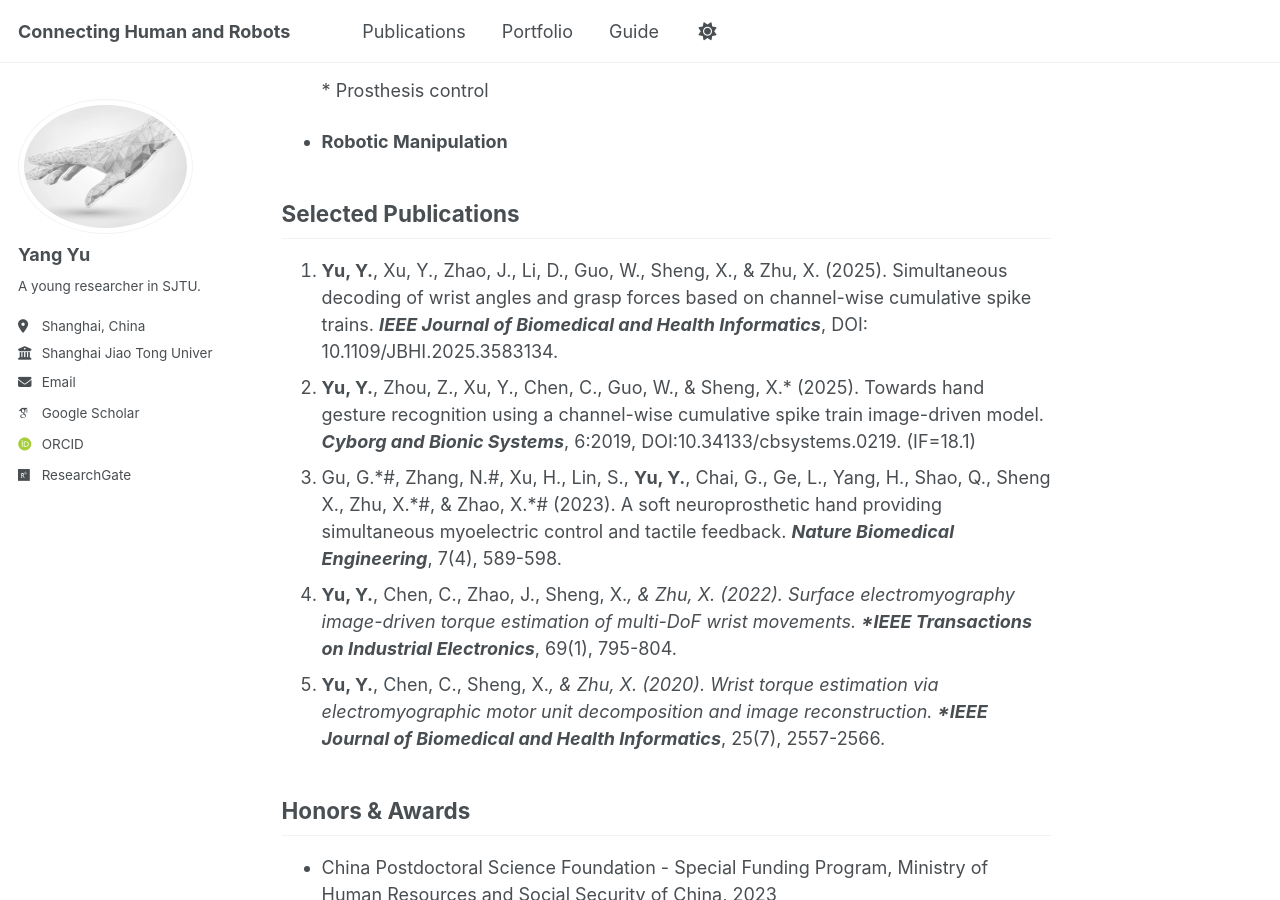
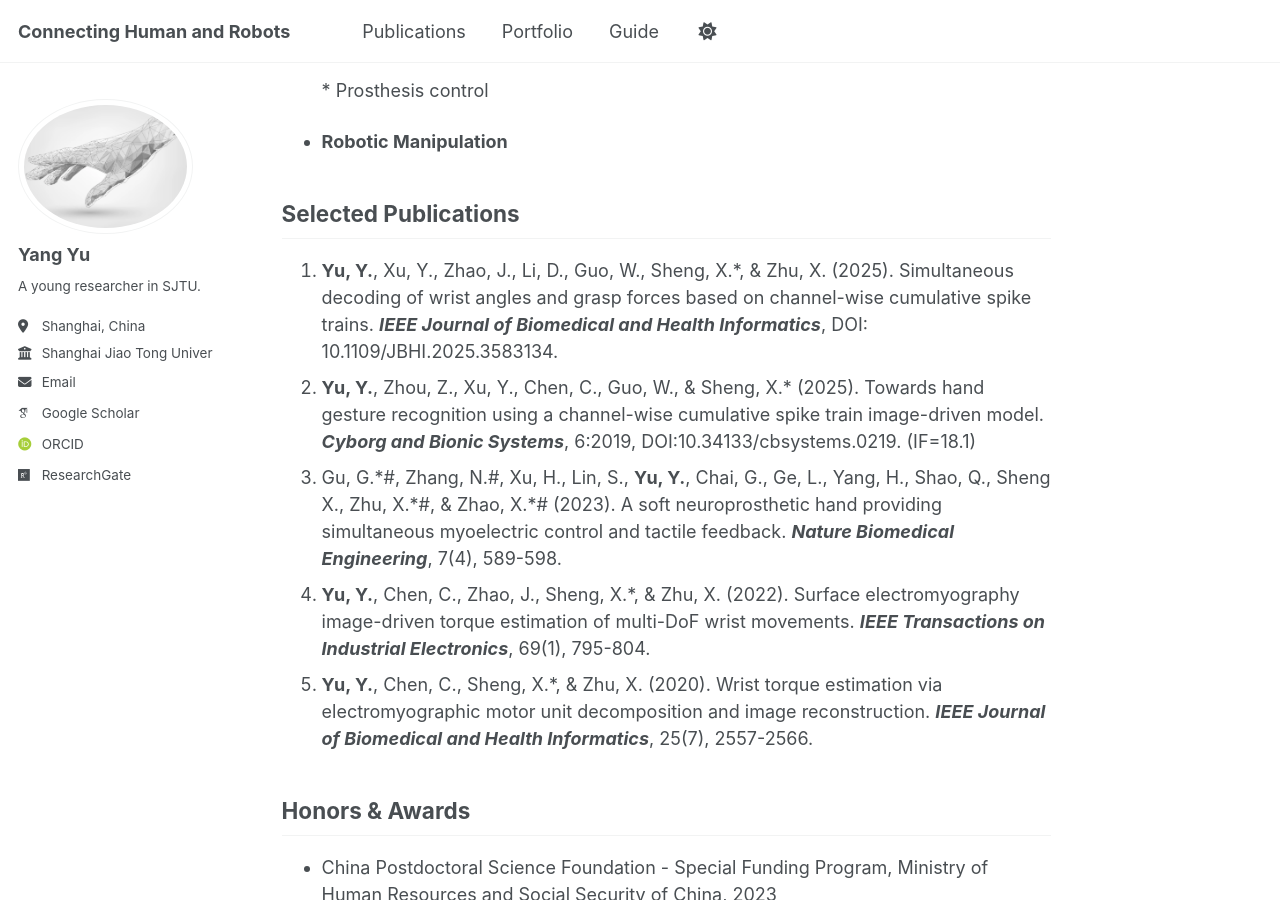
Before and after one commit to Yu-SJTUMRI/Yu-SJTUMRI.github.io, a Jekyll site: the page built from _pages/about.md, in a window 1280 px wide and 900 px high, scrolled down 1231 px. Built offline with Jekyll 4.4.1, drawn with Linux system fonts in a browser that asks for light colours; some web fonts are replaced; a script that is not in the unit is left out.

```diff
--- a/_pages/about.md
+++ b/_pages/about.md
@@ -38,11 +38,11 @@ Reasearch Interests
 
 Selected Publications
 ------
-1. **Yu, Y.**, Xu, Y., Zhao, J., Li, D., Guo, W., Sheng, X., & Zhu, X. (2025). Simultaneous decoding of wrist angles and grasp forces based on channel-wise cumulative spike trains. ***IEEE Journal of Biomedical and Health Informatics***, DOI: 10.1109/JBHI.2025.3583134.
-2. **Yu, Y.**, Zhou, Z., Xu, Y., Chen, C., Guo, W., & Sheng, X.* (2025). Towards hand gesture recognition using a channel-wise cumulative spike train image-driven model. ***Cyborg and Bionic Systems***, 6:2019, DOI:10.34133/cbsystems.0219. (IF=18.1)
+1. **Yu, Y.**, Xu, Y., Zhao, J., Li, D., Guo, W., Sheng, X.\*, & Zhu, X. (2025). Simultaneous decoding of wrist angles and grasp forces based on channel-wise cumulative spike trains. ***IEEE Journal of Biomedical and Health Informatics***, DOI: 10.1109/JBHI.2025.3583134.
+2. **Yu, Y.**, Zhou, Z., Xu, Y., Chen, C., Guo, W., & Sheng, X.\* (2025). Towards hand gesture recognition using a channel-wise cumulative spike train image-driven model. ***Cyborg and Bionic Systems***, 6:2019, DOI:10.34133/cbsystems.0219. (IF=18.1)
 3. Gu, G.\*\#, Zhang, N.\#, Xu, H., Lin, S., **Yu, Y.**, Chai, G., Ge, L., Yang, H., Shao, Q., Sheng X., Zhu, X.\*\#, & Zhao, X.\*\# (2023). A soft neuroprosthetic hand providing simultaneous myoelectric control and tactile feedback. ***Nature Biomedical Engineering***, 7(4), 589-598.
-4. **Yu, Y.**, Chen, C., Zhao, J., Sheng, X.*, & Zhu, X. (2022). Surface electromyography image-driven torque estimation of multi-DoF wrist movements. ***IEEE Transactions on Industrial Electronics***, 69(1), 795-804.
-5. **Yu, Y.**, Chen, C., Sheng, X.*, & Zhu, X. (2020). Wrist torque estimation via electromyographic motor unit decomposition and image reconstruction. ***IEEE Journal of Biomedical and Health Informatics***, 25(7), 2557-2566.
+4. **Yu, Y.**, Chen, C., Zhao, J., Sheng, X.\*, & Zhu, X. (2022). Surface electromyography image-driven torque estimation of multi-DoF wrist movements. ***IEEE Transactions on Industrial Electronics***, 69(1), 795-804.
+5. **Yu, Y.**, Chen, C., Sheng, X.\*, & Zhu, X. (2020). Wrist torque estimation via electromyographic motor unit decomposition and image reconstruction. ***IEEE Journal of Biomedical and Health Informatics***, 25(7), 2557-2566.
 
 Honors & Awards
 ------
```
